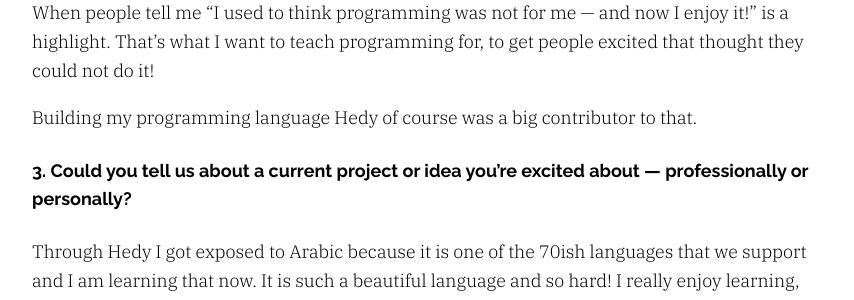
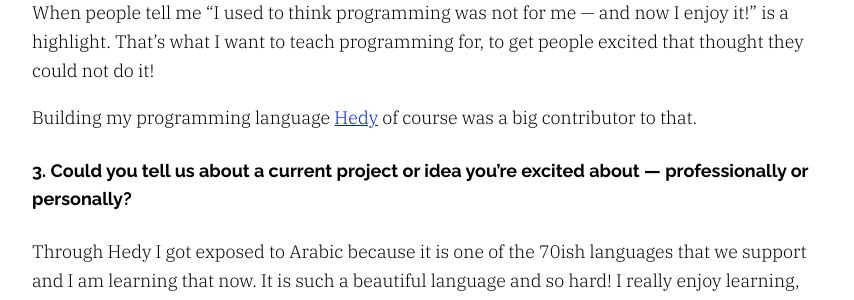
Before and after one commit to gma/2025.pyconuk.org, a Jekyll site: the page built from src/_posts/2025-08-31-keynote-speaker-interview-felienne.md, in a window 1280 px wide and 900 px high, scrolled down 727 px. Shown: the part 154-454 px from the top of the window, without its empty margins (208-1062 px from the left). Built offline with Jekyll 4.4.1, drawn with Linux system fonts in a browser that asks for light colours; part of the change alters nothing that is shown.

```diff
--- a/src/_posts/2025-08-31-keynote-speaker-interview-felienne.md
+++ b/src/_posts/2025-08-31-keynote-speaker-interview-felienne.md
@@ -15,7 +15,7 @@ I only started to learn Python when I started to teach a course on Python at the
 
 When people tell me “I used to think programming was not for me — and now I enjoy it!” is a highlight. That’s what I want to teach programming for, to get people excited that thought they could not do it!
 
-Building my programming language Hedy of course was a big contributor to that.
+Building my programming language [Hedy](https://hedy.org/) of course was a big contributor to that.
 
 #### 3. Could you tell us about a current project or idea you’re excited about — professionally or personally?
 
```
